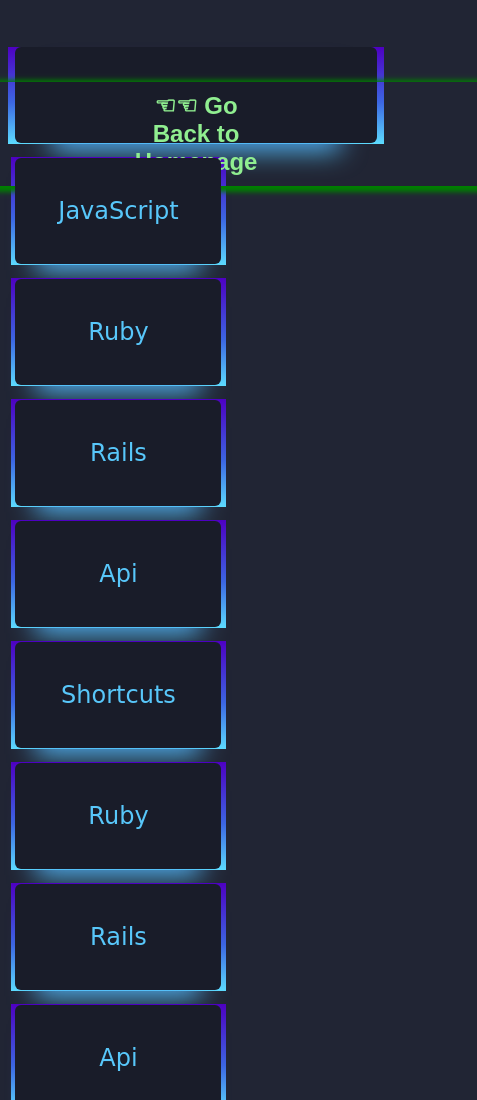
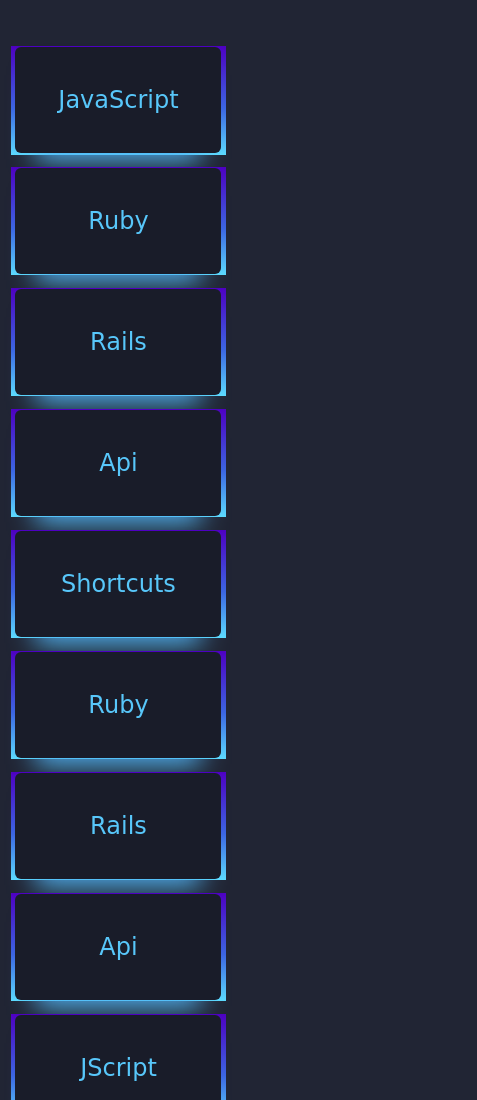
Before and after one commit to prgrmr-yn/profile, a plain HTML site: page skills.html in a window 390 px wide. Shown: the top 1100 px of the page, 477 px wide, since content can reach past the window. Drawn offline with Linux system fonts and the light colour scheme.

Commit message:
deleting the homepage as its not responsive on iphone

```diff
--- a/skills.css
+++ b/skills.css
@@ -43,20 +43,8 @@
   font-family: cursive;
   margin:2%;
 }
-.link-card, .home-card {
-  color: lightgreen;
-  cursor: pointer;
-}
 
-.home-card {
-  min-width: 95%;
-  max-height: 90px;
-}
 
-.link-card {
-  padding: 10px 220px;
-  box-shadow: 2px 2px 5px 4px green;
-}
 
 .card:hover,.card {
   color: rgb(88 199 250 / 100%);
--- a/skills.html
+++ b/skills.html
@@ -9,10 +9,6 @@
 </head>
 <body>
 
-  <div class="card home-card">
-    <a class=" link-card" href="./index.html">&#9756;&#9756;   Go Back to Homepage</a>
-  </div>
-  <br>
   <div class="card">
     JavaScript
   </div>
```
